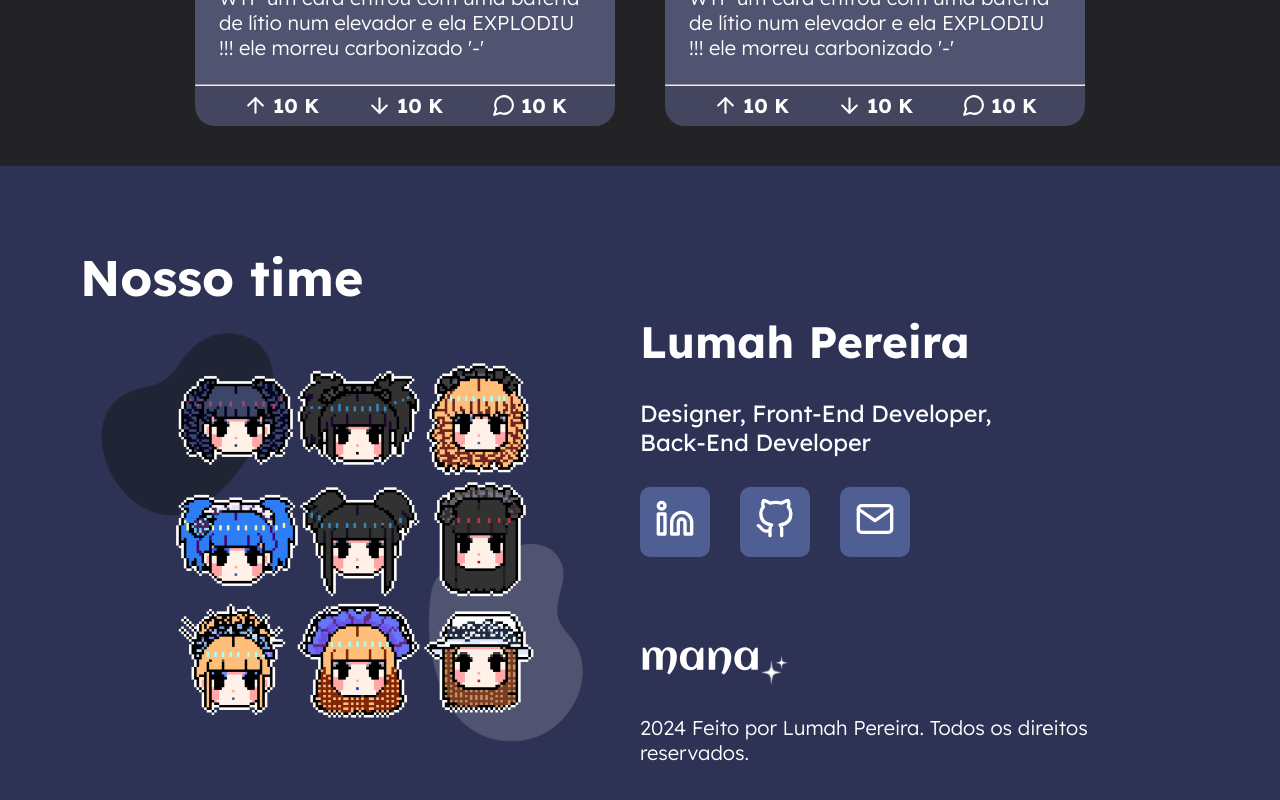
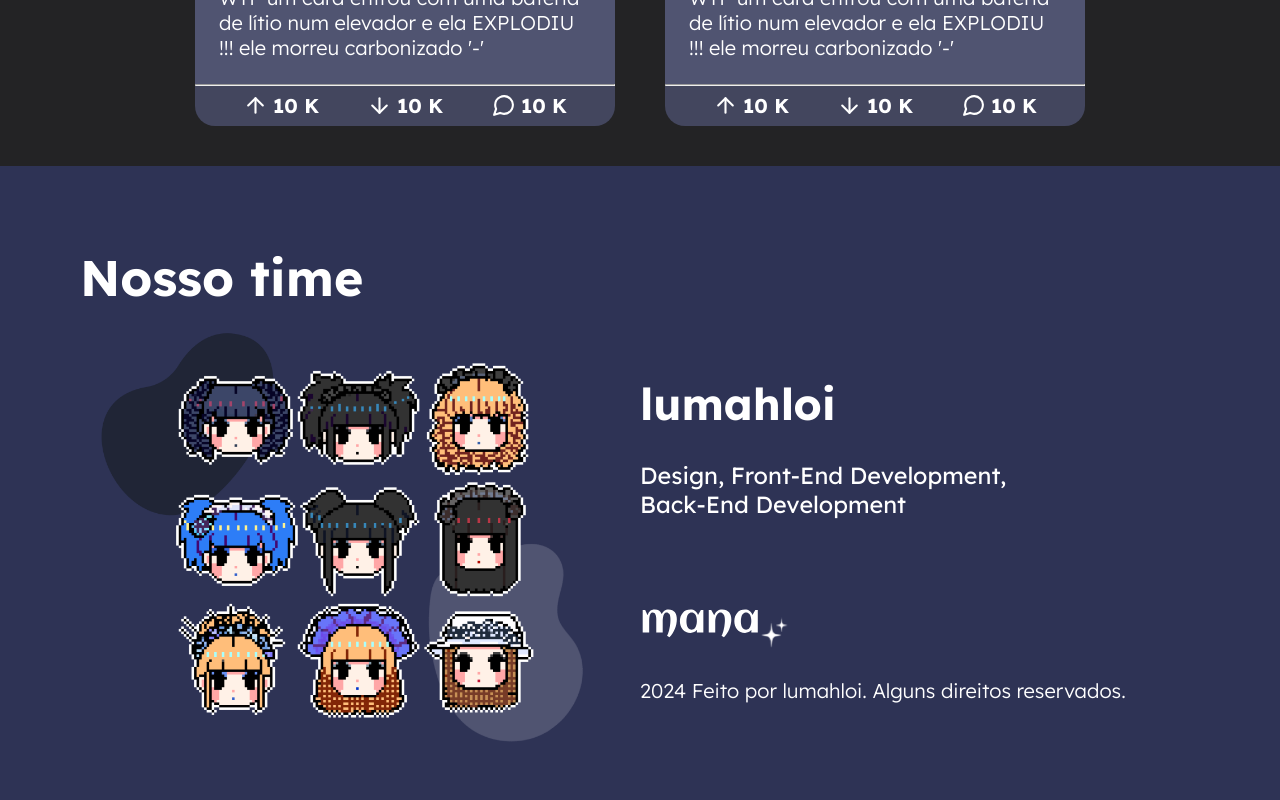
Before and after one commit to lumahloi/social-mana, a React (Vite) app in the folder frontend/: page / in a window 1280 px wide. Shown: the part 1545-2345 px from the top of the page. Built offline with nearby package versions, Linux system fonts and the light colour scheme.

Commit message:
fix:refatoração

```diff
--- a/frontend/src/pages/Home/Home.jsx
+++ b/frontend/src/pages/Home/Home.jsx
@@ -196,18 +196,13 @@ const Home = () => {
 
                 <div className="time-content">
                     <div className='infos'>
-                        <h2>Lumah Pereira</h2>
-                        <h3>Designer, Front-End Developer, <br />Back-End Developer</h3>
-                        <div className="info-buttons">
-                            <a href="https://www.linkedin.com/in/lumah-pereira-4744a726a/" target='_blank'><button className='button-social'><FiLinkedin size={40} color="FFFFFFF"/></button></a>
-                            <a href="https://github.com/lumahloi" target='_blank'><button className='button-social'><FiGithub size={40} color="FFFFFFF"/></button></a>
-                            <a href="mailto:lumah.pereira26@gmail.com"><button className='button-social'><FiMail size={40} color="FFFFFFF"/></button></a>
-                        </div>
+                        <h2>lumahloi</h2>
+                        <h3>Design, Front-End Development, <br />Back-End Development</h3>
                     </div>
 
                     <div className='infos'>
                         <img src={Logo} alt="Mana" className='logo-bosta'/>
-                        <p>2024 Feito por Lumah Pereira. Todos os direitos reservados.</p>
+                        <p>2024 Feito por lumahloi. Alguns direitos reservados.</p>
                     </div>
                 </div>
 
```
